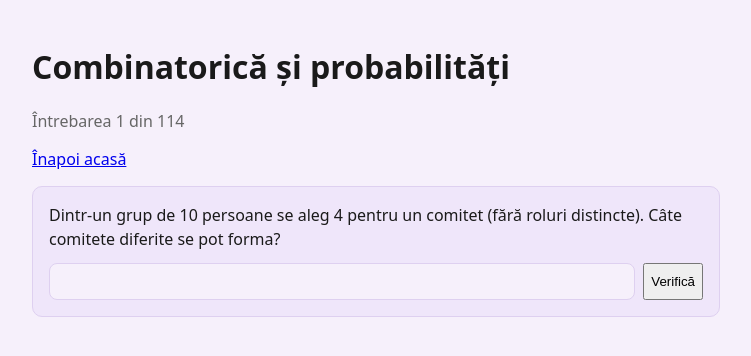
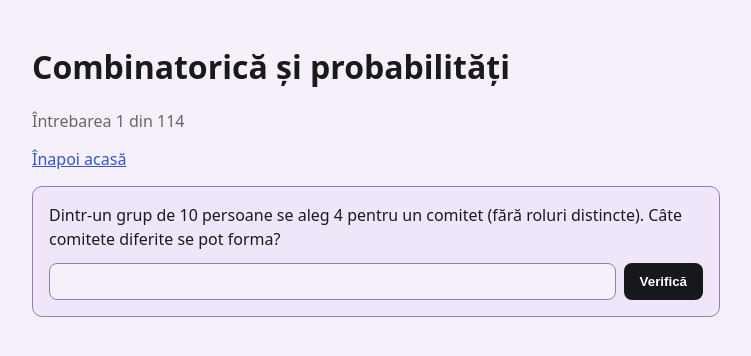
Before and after one commit to iargintaru-del/bacmate, a React (Vite) app: page /#/quiz/combinatorica in a window 1280 px wide. Shown: the top 356 px of the page, without its empty margins (264-1015 px from the left). Built offline with nearby package versions, Linux system fonts and the light colour scheme.

Commit message:
Address final review: color-mix fallback, PWA manifest colors, score-label contrast, border/sets contrast, unstyled link and submit button

```diff
--- a/src/components/QuestionCard.tsx
+++ b/src/components/QuestionCard.tsx
@@ -77,7 +77,12 @@ export function QuestionCard({ item, label, mode, value, onChange, onSubmit, rev
             }}
           />
           {mode === "practice" && (
-            <button type="button" onClick={() => submitPractice(practiceValue)} disabled={isLocked}>
+            <button
+              type="button"
+              className="question-card__submit"
+              onClick={() => submitPractice(practiceValue)}
+              disabled={isLocked}
+            >
               Verifică
             </button>
           )}
--- a/src/styles/index.css
+++ b/src/styles/index.css
@@ -6,11 +6,13 @@
   --accent: #17181c;
   --accent-fg: #ffffff;
   --card-bg: #efe6fa;
-  --border: #ded0f0;
+  --border: #967bb0;
   --color-chapters: #3454d1;
-  --color-sets: #caa100;
+  --color-sets: #a37f00;
   --correct: #1f9254;
   --incorrect: #c0392b;
+  --score-weak-text: color-mix(in srgb, var(--incorrect) 80%, black);
+  --score-strong-text: color-mix(in srgb, var(--correct) 70%, black);
   font-family: system-ui, -apple-system, "Segoe UI", Roboto, sans-serif;
 }
 
@@ -22,9 +24,11 @@
     --accent: #f2f0f6;
     --accent-fg: #17141c;
     --card-bg: #221c2c;
-    --border: #352c40;
+    --border: #71618a;
     --color-chapters: #8aa8ff;
     --color-sets: #e8c25a;
+    --score-weak-text: color-mix(in srgb, var(--incorrect) 70%, white);
+    --score-strong-text: color-mix(in srgb, var(--correct) 45%, white);
   }
 }
 
@@ -36,6 +40,10 @@ body {
   margin: 0;
   background: var(--bg);
   color: var(--fg);
+}
+
+a {
+  color: var(--color-chapters);
 }
 
 .page {
@@ -155,6 +163,7 @@ body {
   padding: 16px;
   border: 1px solid var(--color-sets);
   border-radius: 10px;
+  background: var(--card-bg);
   background: color-mix(in srgb, var(--color-sets) 12%, var(--card-bg));
   color: inherit;
   text-decoration: none;
@@ -178,7 +187,7 @@ body {
 }
 
 .set-card--weak .set-card__score {
-  color: var(--incorrect);
+  color: var(--score-weak-text);
 }
 
 .set-card--strong {
@@ -187,7 +196,7 @@ body {
 }
 
 .set-card--strong .set-card__score {
-  color: var(--correct);
+  color: var(--score-strong-text);
 }
 
 .exam-cta,
@@ -228,6 +237,7 @@ body {
   padding: 12px;
   border: 1px solid var(--color-sets);
   border-radius: 10px;
+  background: var(--card-bg);
   background: color-mix(in srgb, var(--color-sets) 12%, var(--card-bg));
   color: inherit;
   text-decoration: none;
@@ -299,6 +309,16 @@ body {
   border-radius: 8px;
   background: var(--bg);
   color: inherit;
+}
+
+.question-card__submit {
+  padding: 10px 16px;
+  background: var(--accent);
+  color: var(--accent-fg);
+  border: none;
+  border-radius: 8px;
+  font-weight: 600;
+  cursor: pointer;
 }
 
 .question-card__feedback--correct {
--- a/vite.config.ts
+++ b/vite.config.ts
@@ -21,8 +21,8 @@ export default defineConfig({
         start_url: "/bacmate/",
         scope: "/bacmate/",
         display: "standalone",
-        background_color: "#ffffff",
-        theme_color: "#2f5fda",
+        background_color: "#f6f0fb",
+        theme_color: "#f6f0fb",
         icons: [
           {
             src: "icon-192.png",
```
